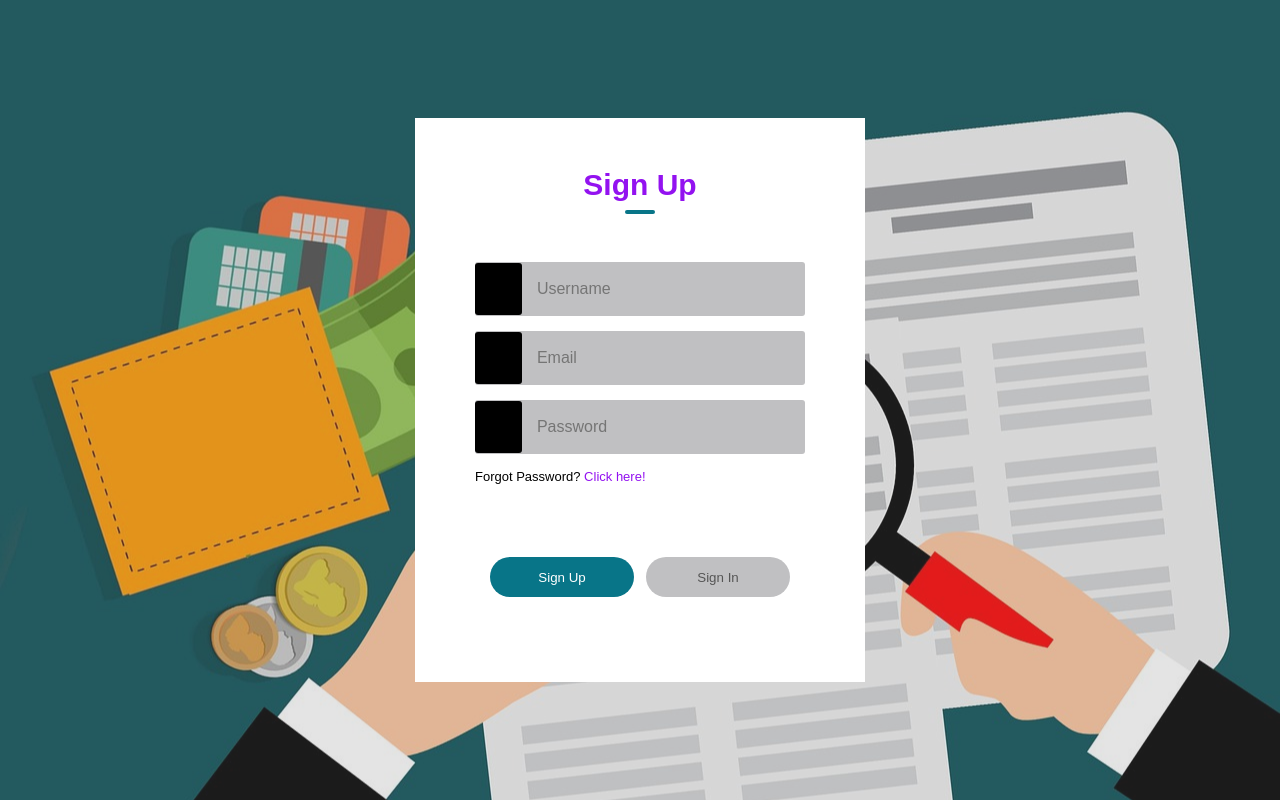
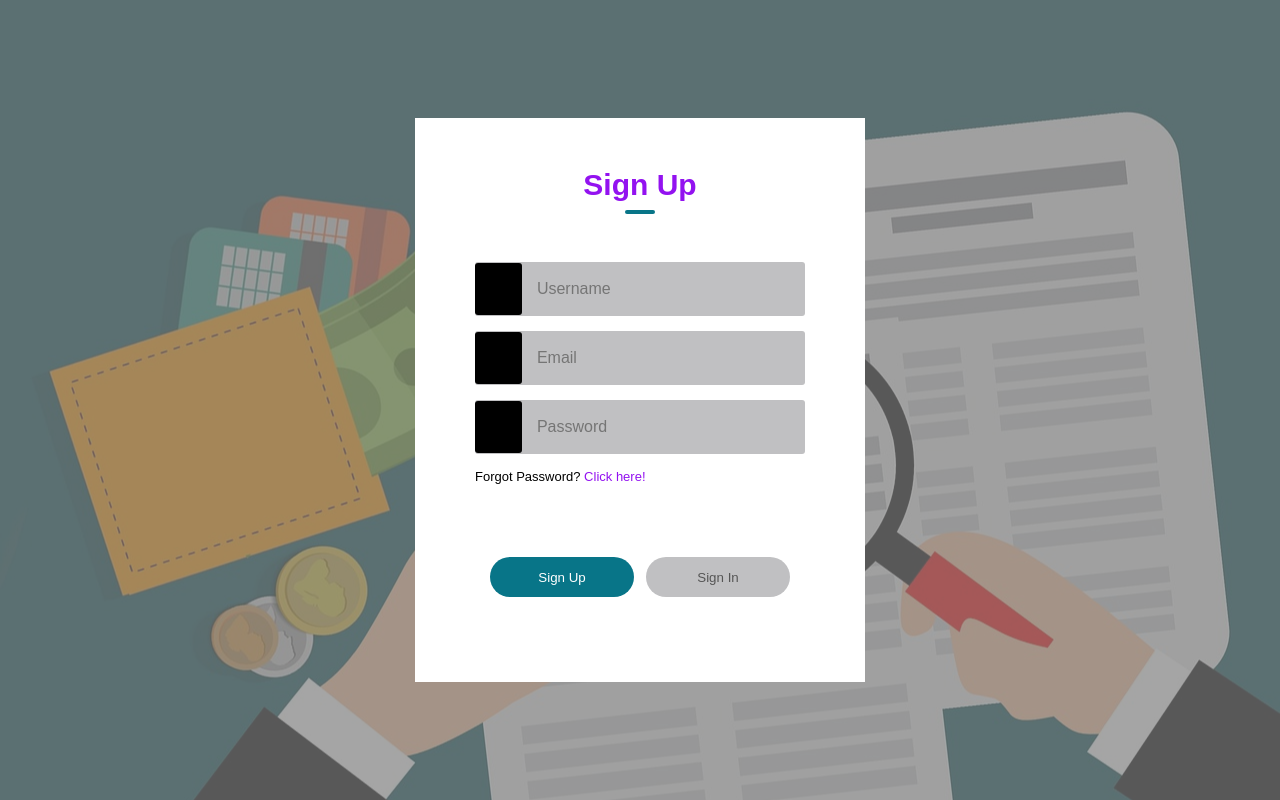
Before and after one commit to raheelhparekh/expense_tracker-SPESA-, a PHP site: page /sign_in.html in a window 1280 px wide. Run offline with PHP 8.4, Linux system fonts and the light colour scheme; some libraries are stand-ins or nearby versions.

Commit message:
Opacity reduced

```diff
--- a/style sign_in.css
+++ b/style sign_in.css
@@ -21,7 +21,7 @@
     height: 100%;
     width: 100%;
     z-index: -1;
-    opacity: 0.79;
+    opacity: 0.3;
     top: 0;
     left: 0;
 }
```
